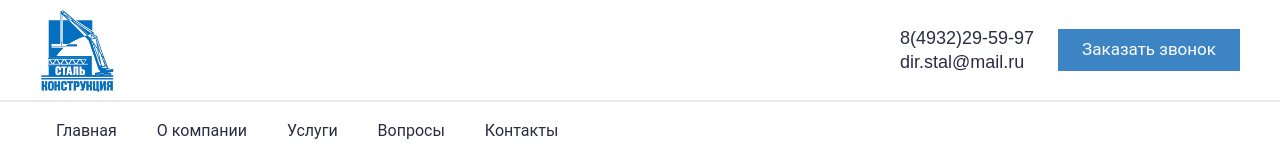
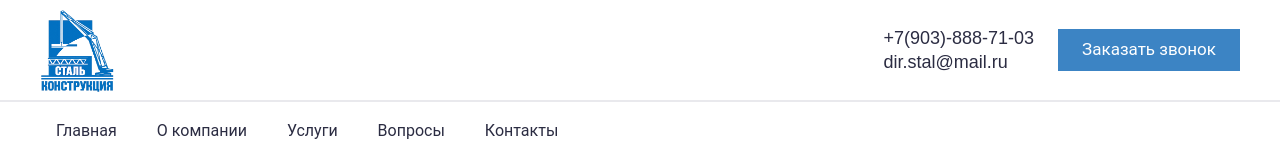
Before and after one commit to pavelbardin/valtsevanie-ivanovo, a React (Vite) app: page / in a window 1280 px wide. Shown: the top 160 px of the page. Built offline with nearby package versions, Linux system fonts and the light colour scheme.

Commit message:
Update Header, Footer, and Contacts

```diff
--- a/src/components/Contacts.jsx
+++ b/src/components/Contacts.jsx
@@ -1,8 +1,8 @@
 import { useEffect, useState } from "react";
 import { FaEnvelope, FaPhoneAlt } from "react-icons/fa";
 
-const PHONE_NUMBER = "8(4932)29-59-97";
-const PHONE_HREF = "tel:+74932295997";
+const PHONE_NUMBER = "+7(903)-888-71-03";
+const PHONE_HREF = "tel:+79038887107";
 
 const EMAIL_ADDRESS = "dir.stal@mail.ru";
 const EMAIL_HREF = "mailto:dir.stal@mail.ru";
--- a/src/components/Footer.jsx
+++ b/src/components/Footer.jsx
@@ -2,8 +2,8 @@ import { FaMapMarkerAlt } from "react-icons/fa";
 import { useModal } from "./useModal";
 import logo from "../../logo/logo.png";
 
-const PHONE_NUMBER = "8(4932)29-59-97";
-const PHONE_HREF = "tel:+74932295997";
+const PHONE_NUMBER = "+7(903)-888-71-03";
+const PHONE_HREF = "tel:+79038887103";
 
 const EMAIL_ADDRESS = "dir.stal@mail.ru";
 const EMAIL_HREF = "mailto:dir.stal@mail.ru";
--- a/src/components/Header.jsx
+++ b/src/components/Header.jsx
@@ -2,8 +2,8 @@ import { useEffect, useRef, useState } from "react";
 import { useModal } from "./useModal";
 import logo from "../../logo/logo.png";
 
-const PHONE_NUMBER = "8(4932)29-59-97";
-const PHONE_HREF = "tel:+74932295997";
+const PHONE_NUMBER = "+7(903)-888-71-03";
+const PHONE_HREF = "tel:+79038887103";
 
 const EMAIL_ADDRESS = "dir.stal@mail.ru";
 const EMAIL_HREF = "mailto:dir.stal@mail.ru";
```
